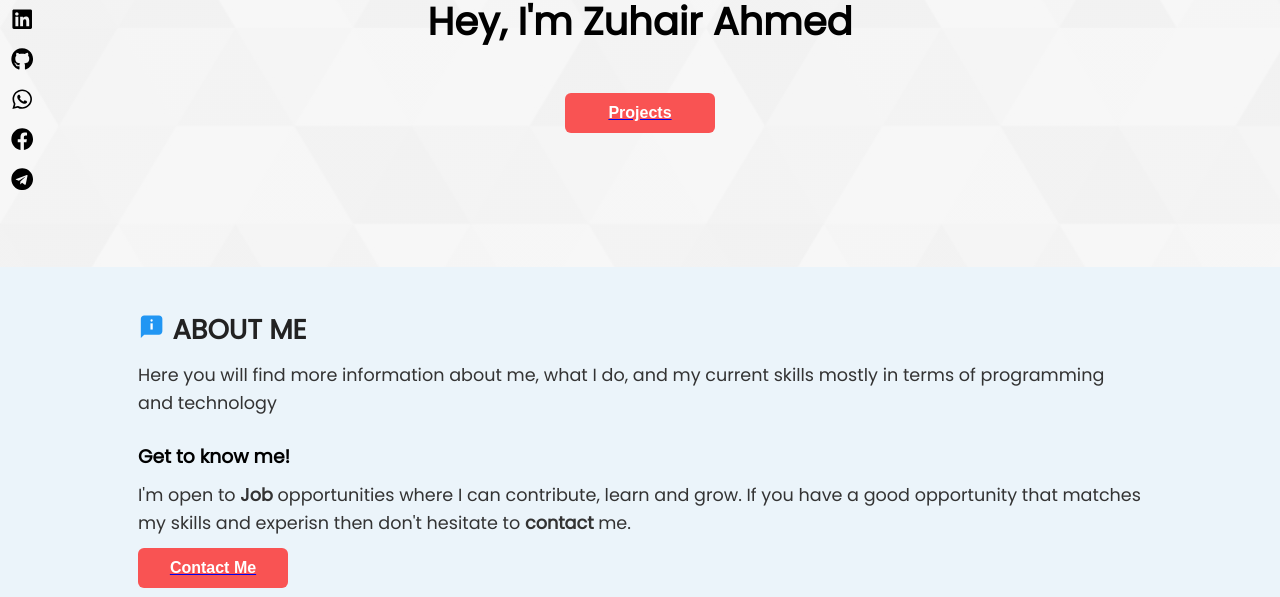
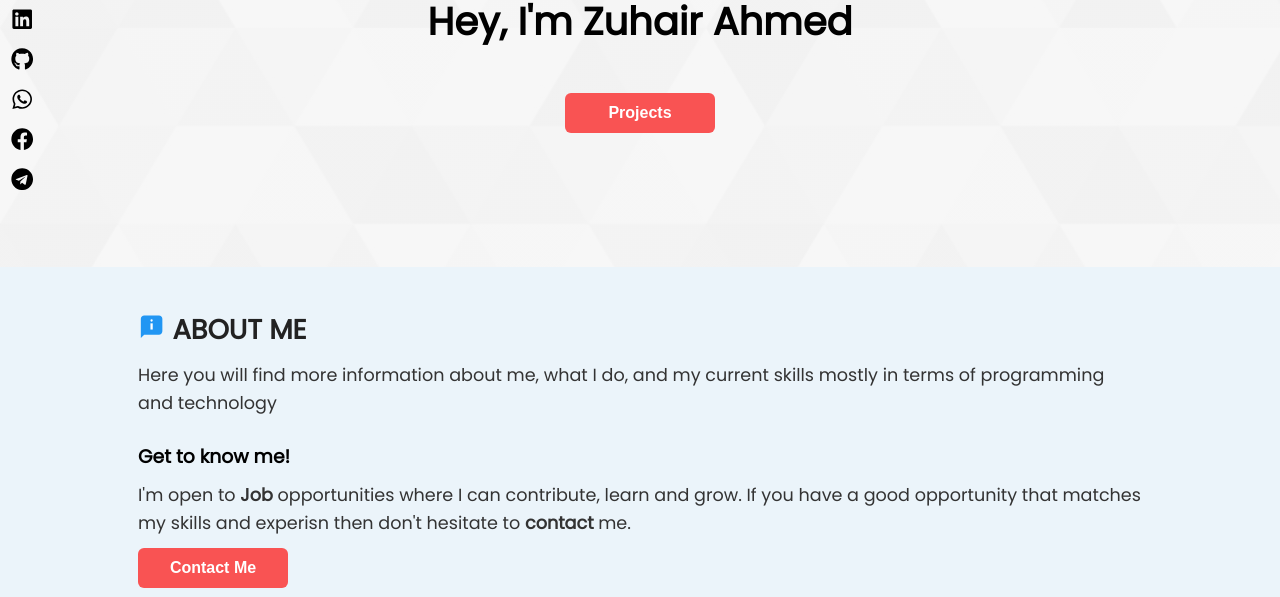
Before and after one commit to ZuhairAhmed0/portfolio-project, a React (Create React App) app in the folder client/: page / in a window 1280 px wide. Shown: the part 203-800 px from the top of the page. Built offline with nearby package versions, Linux system fonts and the light colour scheme; no server answers.

Commit message:
Update index.css

```diff
--- a/client/src/styles/index.css
+++ b/client/src/styles/index.css
@@ -99,6 +99,10 @@ header {
 header .info {
   color: #000;
   line-height: 1.6;
+}
+header .info a,
+.about a {
+  text-decoration: none;
 }
 header .info h3 {
   font-size: 2.4rem;
```
